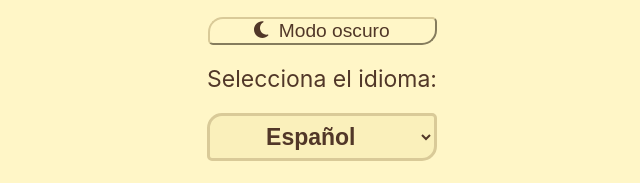
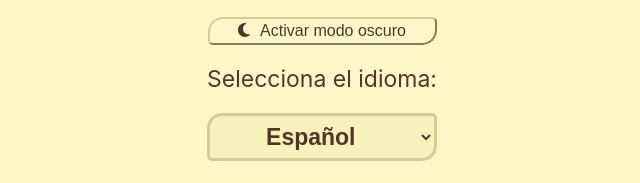
Before and after one commit to SantiR38/Allpaqa, a Gatsby site: page / in a window 1280 px wide. Shown: the part 323-506 px from the top of the page, 318-958 px from the left. Built offline with nearby package versions, Linux system fonts and the light colour scheme; Gatsby itself is replaced by a stand-in of ours.

Commit message:
Hot fix to big icon load.

```diff
--- a/src/pages/index.js
+++ b/src/pages/index.js
@@ -12,8 +12,9 @@ const headerBoxStyles = {
 const buttonStyles = {
   backgroundColor: 'transparent',
   borderRadius: '15px 5px',
-  fontSize: '120%',
+  fontSize: '100%',
   width: 229,
+  height: 28,
   marginBottom: 20,
 }
 const Styles = {
@@ -79,6 +80,7 @@ const IndexPage = () => {
   const [currentTheme, setcurrentTheme] = React.useState('light');
   const [currentThemeStyle, setcurrentThemeStyle] = React.useState(Styles.themes.light);
   const [themeMessage, setCurrentThemeMessage] = React.useState('oscuro')
+  const [show, setShow] = React.useState(false);
 
   const handleChangeIcon = () => {
     setcurrentThemeStyle(currentIcon === faSun ? Styles.themes.light : Styles.themes.dark);
@@ -87,6 +89,18 @@ const IndexPage = () => {
     setcurrentTheme(currentIcon === faSun ? 'light' : 'dark');
     setCurrentThemeMessage(currentIcon === faSun ? 'oscuro' : 'claro');
   }
+
+  React.useEffect(() => {
+    // En prod el ícono se carga muy grande y despues se achica.
+    // Ocultarlo mientras esté grande.
+    const timeoutId = setTimeout(() => {
+      setShow(true);
+    }, 1500);
+
+    return () => clearTimeout(timeoutId);
+  }, []);
+
+  const themeButton = <FontAwesomeIcon icon={currentIcon} style={Styles.moonSun.icon} />
 
   return (
     <main style={currentThemeStyle}>
@@ -101,8 +115,8 @@ const IndexPage = () => {
         </div>
         <div style={Styles.container}>
           <button style={currentButtonStyle} onClick={handleChangeIcon}>
-            <FontAwesomeIcon icon={currentIcon} style={Styles.moonSun.icon} />
-            Modo {themeMessage}
+            {show ? themeButton : null}
+            Activar modo {themeMessage}
           </button>
         </div>
         <DictionaryForm theme={currentTheme}></DictionaryForm>
```
